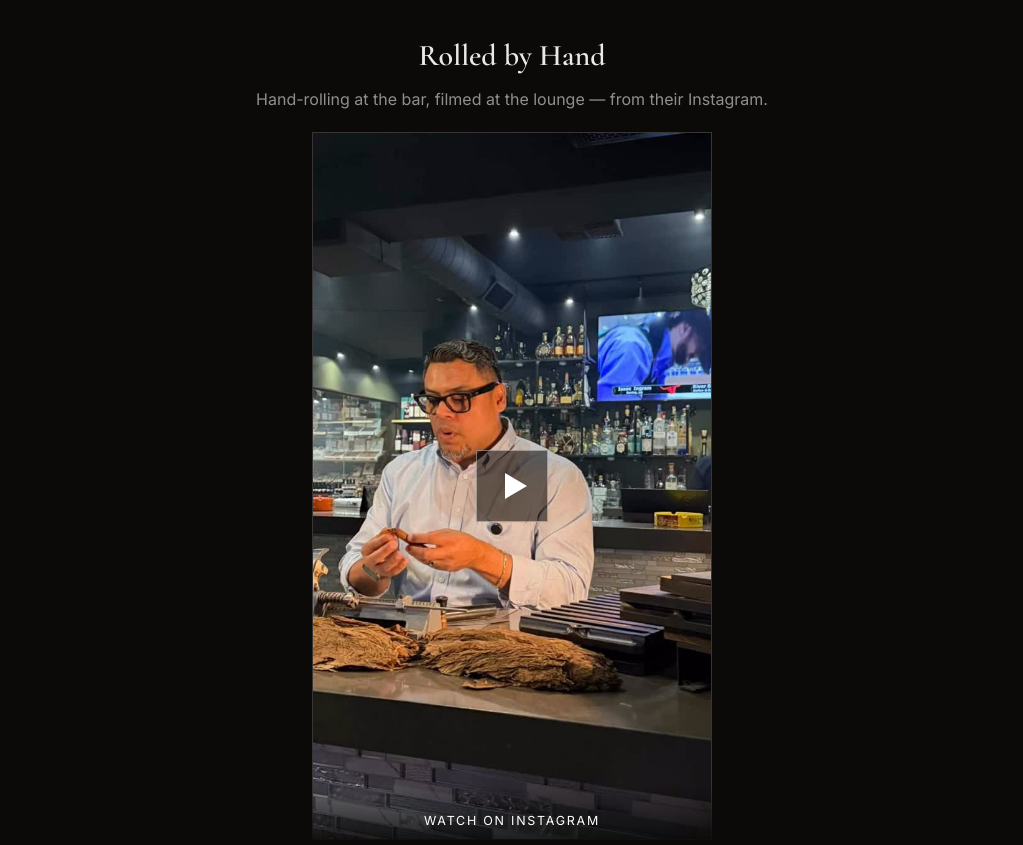
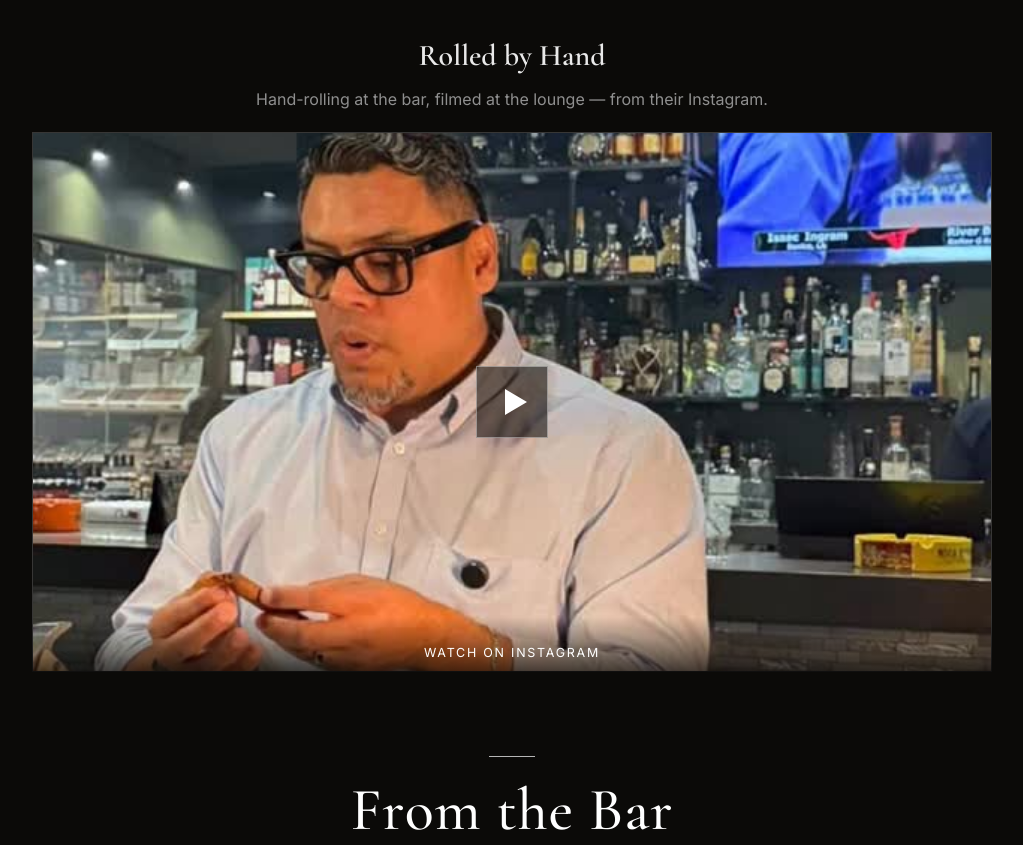
Before and after one commit to Nanadoum81/demo-24th-street-cigar-lounge, a plain HTML site: page index.html in a window 1280 px wide. Shown: the part 2700-3545 px from the top of the page, without its empty margins (128-1151 px from the left). Drawn offline with nearby package versions, Linux system fonts and the light colour scheme.

Commit message:
Make Rolled by Hand video card wide 16:9 landscape
Scoped to the Rolled by Hand reel only via a new .vidcard--wide class: max-width 960px, 16:9 aspect-ratio, object-fit cover, object-position center 44% so the face and hands stay in frame. Guinness reel keeps the original portrait .vidcard.

```diff
--- a/index.html
+++ b/index.html
@@ -240,7 +240,7 @@
   .lvid h3{font-family:var(--serif);font-size:30px;font-weight:600;color:var(--silver-hi);margin:0 0 8px}
   .lvid p{color:var(--silver-dim);margin:0 0 20px}
   .vidcard{position:relative;display:block;width:min(400px,94vw);margin:0 auto;text-decoration:none}
-  .vidcard img{width:100%;display:block;border:1px solid var(--hair)}
+  .vidcard img{width:100%;display:block;border:1px solid var(--hair)}.vidcard--wide{width:min(960px,100%)}.vidcard--wide img{aspect-ratio:16/9;object-fit:cover;object-position:center 44%}
   .vplay{position:absolute;inset:0;display:flex;align-items:center;justify-content:center;pointer-events:none}
   .vplay i{width:72px;height:72px;border-radius:50%;background:rgba(10,9,7,.55);border:1px solid rgba(255,255,255,.4);position:relative;display:block}
   .vplay i:after{content:'';position:absolute;top:50%;left:55%;transform:translate(-50%,-50%);border-left:22px solid #fff;border-top:13px solid transparent;border-bottom:13px solid transparent}
@@ -318,7 +318,7 @@
     <div class="lvid">
       <h3>Rolled by Hand</h3>
       <p>Hand-rolling at the bar, filmed at the lounge — from their Instagram.</p>
-      <a class="vidcard" href="https://www.instagram.com/reel/DWFrk0pjZLI/" target="_blank" rel="noopener"><img src="assets/img/rolling-cover.jpg" alt="Hand-rolling cigars at the bar at 24th Street Cigar Lounge" loading="lazy"><span class="vplay"><i></i></span><span class="vcap">Watch on Instagram</span></a>
+      <a class="vidcard vidcard--wide" href="https://www.instagram.com/reel/DWFrk0pjZLI/" target="_blank" rel="noopener"><img src="assets/img/rolling-cover.jpg" alt="Hand-rolling cigars at the bar at 24th Street Cigar Lounge" loading="lazy"><span class="vplay"><i></i></span><span class="vcap">Watch on Instagram</span></a>
     </div>
   </div>
 </section>
```
